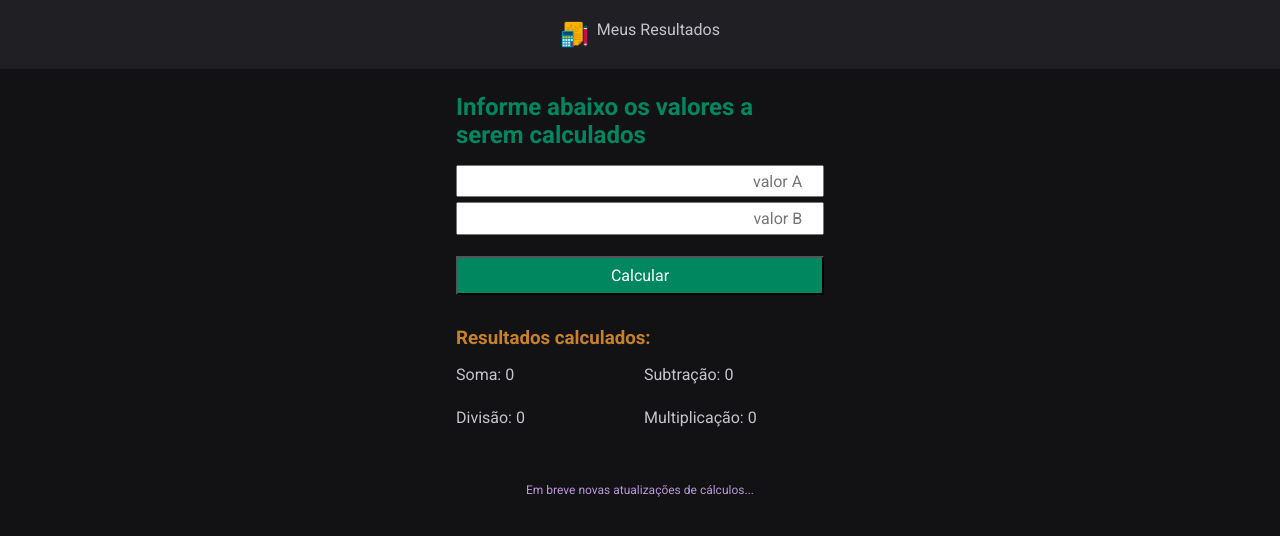
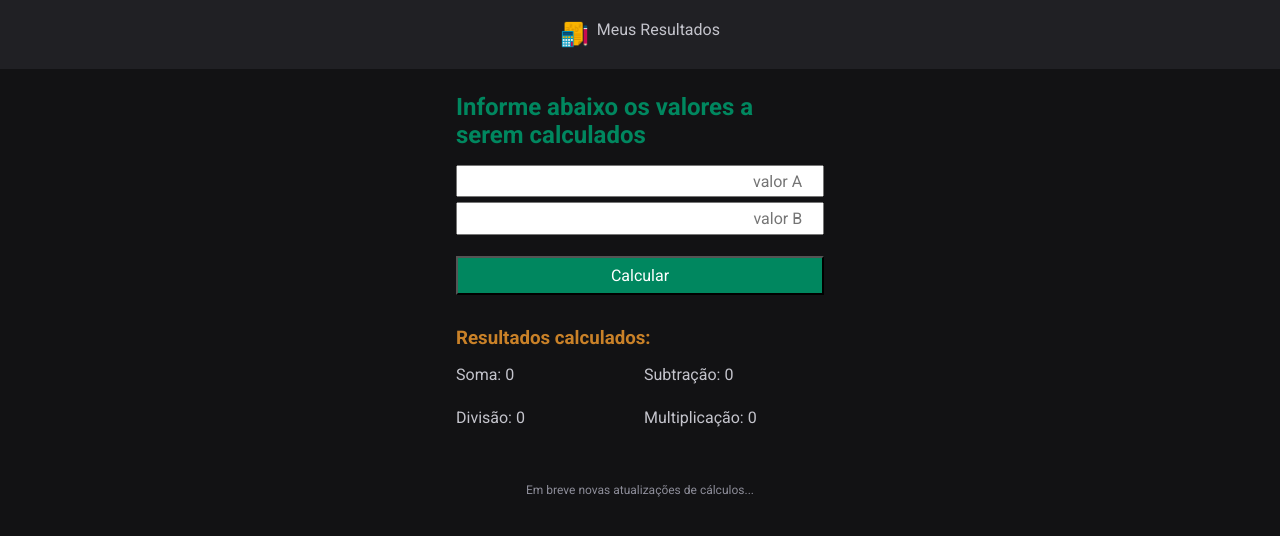
Before and after one commit to samuel2na/the-results, a React (Vite) app: page / in a window 1280 px wide. Shown: the top 536 px of the page. Built offline with nearby package versions, Linux system fonts and the light colour scheme.

Commit message:
applying news styles to msg of update

```diff
--- a/src/components/TheValues.jsx
+++ b/src/components/TheValues.jsx
@@ -59,6 +59,9 @@ export function TheValues(){
           <Results theTitle="Subtração: " theValue={valueSubtration} />
           <Results theTitle="Divisão: " theValue={valueDivision} />
           <Results theTitle="Multiplicação: " theValue={valueMultiplication} />
+          {/*
+            - Raiz Quadrada; - Porcentagem; -
+          */}
         </div>
         <div className={styles.msgAtualizations}>
           <label>Em breve novas atualizações de cálculos...</label>
--- a/src/components/TheValues.module.css
+++ b/src/components/TheValues.module.css
@@ -25,7 +25,6 @@
 
 .inputValues input:hover{
   box-shadow: 7px 7px 11px var(--green-light-400);
-   /* rgb(224, 195, 195) */
 }
 
 .bto {
@@ -68,7 +67,7 @@ h3 {
 }
 
 .msgAtualizations {
-  color: rgb(187, 151, 218);
+  color: var(--gray-400);
   margin-top: 3.5rem;
   font-size: 12px;
   display: flex;
@@ -76,6 +75,6 @@ h3 {
 }
 
 .msgAtualizations label:hover {
-  color: rgb(150, 101, 196);
+  color: rgb(187, 151, 218);
   font-size: 14px;
 }
```
